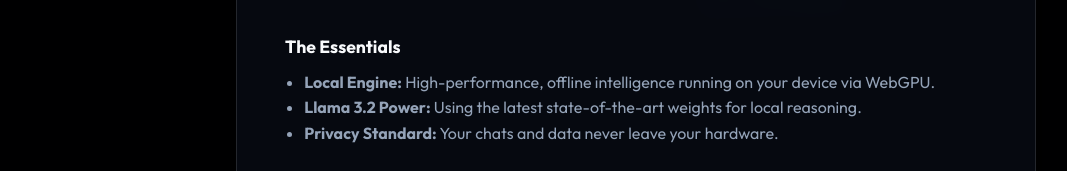
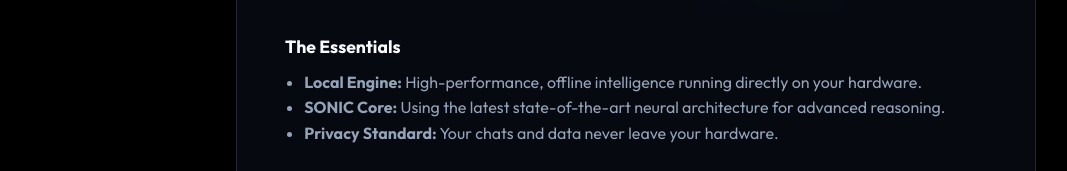
Before and after one commit to bxzex/sonic, a React (Vite) app: page / in a window 1280 px wide. Both pictures are taken after a click on the button "Documentation". Shown: the part 290-461 px from the top of the page, without its empty margins (4-1071 px from the left). Built offline with nearby package versions, Linux system fonts and the light colour scheme.

Commit message:
style: remove all technical mentions of Llama and WebGPU to focus on the SONIC brand

```diff
--- a/src/App.jsx
+++ b/src/App.jsx
@@ -278,7 +278,7 @@ function App() {
                 <div className="feature-card glass-panel">
                   <Zap size={24} color="var(--accent-secondary)" />
                   <h3>Extreme Speed</h3>
-                  <p>Powered by WebGPU for high-performance, real-time AI responses.</p>
+                  <p>State-of-the-art local architecture for high-performance, real-time AI responses.</p>
                 </div>
               </div>
               <p style={{ color: 'rgba(255,255,255,0.3)', fontSize: '0.7rem', marginTop: '1.5rem', fontStyle: 'italic' }}>
@@ -408,8 +408,8 @@ function App() {
 
                 <h4>The Essentials</h4>
                 <ul style={{ paddingLeft: '1.2rem', color: 'var(--text-muted)', lineHeight: '1.6' }}>
-                  <li><strong>Local Engine:</strong> High-performance, offline intelligence running on your device via WebGPU.</li>
-                  <li><strong>Llama 3.2 Power:</strong> Using the latest state-of-the-art weights for local reasoning.</li>
+                  <li><strong>Local Engine:</strong> High-performance, offline intelligence running directly on your hardware.</li>
+                  <li><strong>SONIC Core:</strong> Using the latest state-of-the-art neural architecture for advanced reasoning.</li>
                   <li><strong>Privacy Standard:</strong> Your chats and data never leave your hardware.</li>
                 </ul>
 
```
Also changed, not shown: 1 other file (tests, documents, lock files or other folders).
